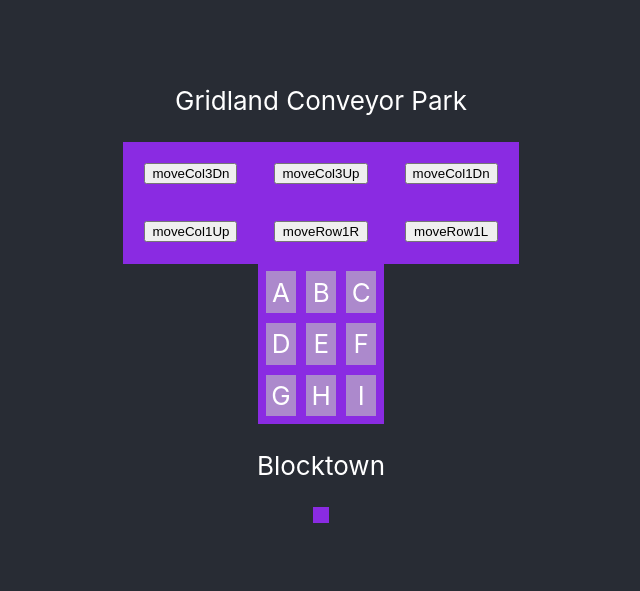
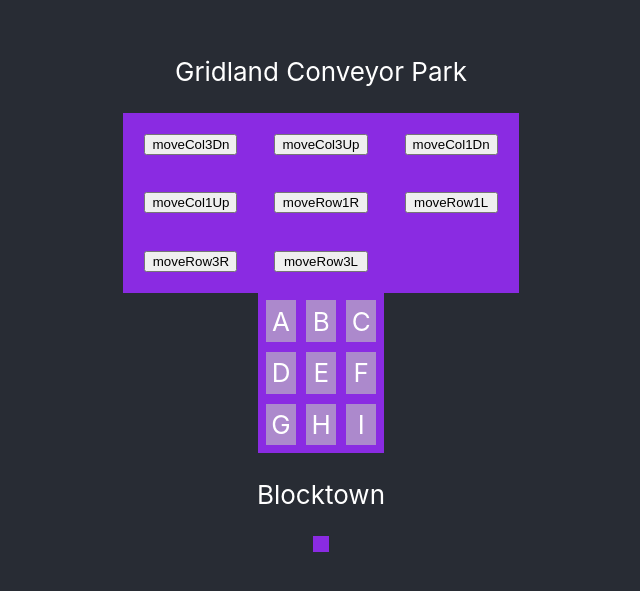
Before and after one commit to Astronatural/solospike, a React (Create React App) app: page / in a window 1280 px wide. Shown: the part 109-700 px from the top of the page, without its empty margins (319-959 px from the left). Built offline with nearby package versions, Linux system fonts and the light colour scheme.

Commit message:
full move on

```diff
--- a/src/Grid.js
+++ b/src/Grid.js
@@ -128,6 +128,40 @@ function Grid() {
     }
 
 
+    //  affect 6,7,8
+    function moveRow3R(grid) {
+        for (let i = 6; i < 9; i++) {
+            if ((grid[i].position) < 19) {
+                grid[i].position += 1;
+            } if (grid[i].position > 8) {
+                grid[i].position = 6;
+            }
+        }
+        console.log('at end 1R', grid);
+        grid.sort(function (a, b) {
+            return a.position - b.position;
+        });
+        setGrid([...grid]);
+    }
+
+
+    //  affect 6,7,8
+    function moveRow3L(grid) {
+        for (let i = 6; i < 9; i++) {
+            if ((grid[i].position) < 19) {
+                grid[i].position -= 1;
+            } if (grid[i].position < 6) {
+                grid[i].position = 8;
+            }
+        }
+        console.log('at end 1R', grid);
+        grid.sort(function (a, b) {
+            return a.position - b.position;
+        });
+        setGrid([...grid]);
+    }
+
+
     return (
         <>
             <p>Gridland Conveyor Park</p>
@@ -141,9 +175,9 @@ function Grid() {
 
                 <button onClick={() => moveRow1R(grid)}>moveRow1R</button>
                 <button onClick={() => moveRow1L(grid)}>moveRow1L</button>
-{/*
+
                 <button onClick={() => moveRow3R(grid)}>moveRow3R</button>
-                <button onClick={() => moveRow3L(grid)}>moveRow3L</button>              */}
+                <button onClick={() => moveRow3L(grid)}>moveRow3L</button>
 
             </div>
 
```
